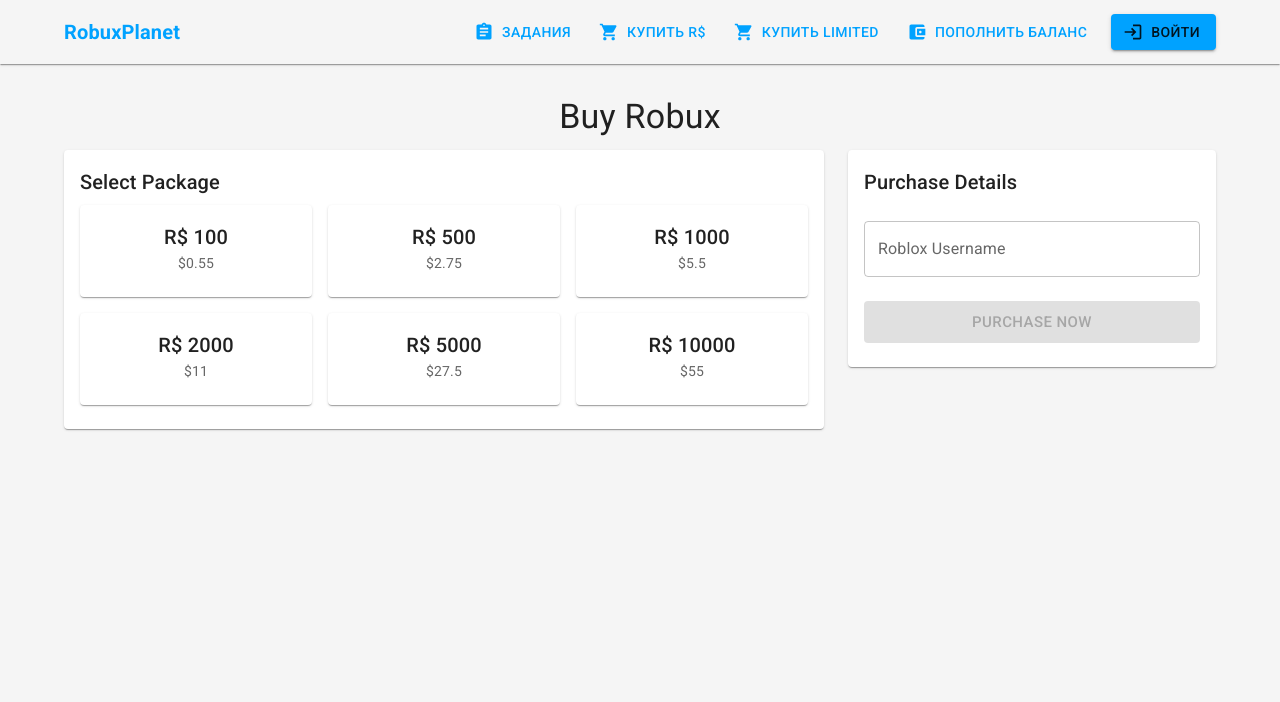
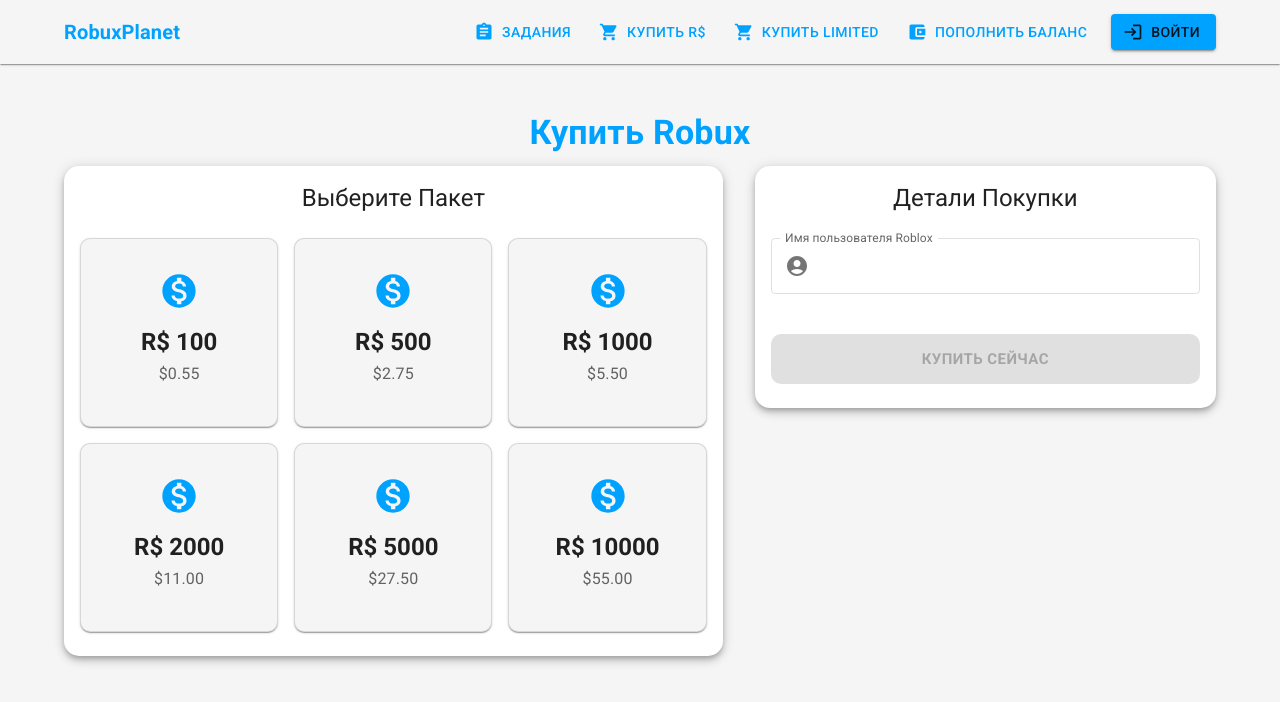
Before and after one commit to 1Milano-dev/rbx-planet, a React (Create React App) app: page /buy-robux in a window 1280 px wide. Shown: the top 702 px of the page. Built offline with nearby package versions, Linux system fonts and the light colour scheme.

Commit message:
Translate BuyRobux page to Russian and apply new design

```diff
--- a/src/pages/BuyRobux.js
+++ b/src/pages/BuyRobux.js
@@ -9,7 +9,12 @@
   TextField,
   Box,
   Alert,
+  Snackbar,
+  useTheme
 } from '@mui/material';
+import CheckCircleOutlineIcon from '@mui/icons-material/CheckCircleOutline';
+import MonetizationOnIcon from '@mui/icons-material/MonetizationOn';
+import AccountCircleIcon from '@mui/icons-material/AccountCircle';
 
 const robuxPackages = [
   { amount: 100, price: 0.55 },
@@ -23,53 +28,65 @@
 const BuyRobux = () => {
   const [selectedPackage, setSelectedPackage] = useState(null);
   const [username, setUsername] = useState('');
-  const [showSuccess, setShowSuccess] = useState(false);
+  const [openSnackbar, setOpenSnackbar] = useState(false);
+  const theme = useTheme();
 
   const handlePurchase = () => {
     if (!selectedPackage || !username) return;
-    // Here you would typically handle the payment processing
-    setShowSuccess(true);
-    setTimeout(() => setShowSuccess(false), 5000);
+    // Здесь обычно обрабатывается процесс оплаты
+    setOpenSnackbar(true);
+    // Имитация сброса формы после покупки
+    setSelectedPackage(null);
+    setUsername('');
+  };
+
+  const handleCloseSnackbar = (event, reason) => {
+    if (reason === 'clickaway') {
+      return;
+    }
+    setOpenSnackbar(false);
   };
 
   return (
-    <Container maxWidth="lg" sx={{ py: 4 }}>
-      <Typography variant="h4" component="h1" gutterBottom align="center">
-        Buy Robux
+    <Container maxWidth="lg" sx={{ py: 4, mt: 2 }}>
+      <Typography variant="h4" component="h1" gutterBottom align="center" sx={{ color: theme.palette.primary.main, fontWeight: 'bold' }}>
+        Купить Robux
       </Typography>
 
-      {showSuccess && (
-        <Alert severity="success" sx={{ mb: 2 }}>
-          Purchase successful! Your Robux will be delivered shortly.
-        </Alert>
-      )}
-
-      <Grid container spacing={3}>
-        <Grid item xs={12} md={8}>
-          <Card>
+      <Grid container spacing={4} justifyContent="center">
+        <Grid item xs={12} md={7}>
+          <Card sx={{ bgcolor: theme.palette.background.paper, borderRadius: '15px', boxShadow: theme.shadows[5] }}>
             <CardContent>
-              <Typography variant="h6" gutterBottom>
-                Select Package
+              <Typography variant="h5" gutterBottom sx={{ mb: 3, textAlign: 'center', color: theme.palette.text.primary }}>
+                Выберите Пакет
               </Typography>
-              <Grid container spacing={2}>
+              <Grid container spacing={2} justifyContent="center">
                 {robuxPackages.map((pkg) => (
                   <Grid item xs={12} sm={6} md={4} key={pkg.amount}>
                     <Card
                       sx={{
                         cursor: 'pointer',
-                        bgcolor: selectedPackage?.amount === pkg.amount ? 'primary.light' : 'background.paper',
+                        p: 2,
+                        textAlign: 'center',
+                        borderRadius: '10px',
+                        border: selectedPackage?.amount === pkg.amount ? `2px solid ${theme.palette.primary.main}` : `1px solid ${theme.palette.divider}`,
+                        bgcolor: selectedPackage?.amount === pkg.amount ? theme.palette.primary.light + '20' : theme.palette.background.default,
+                        transition: 'all 0.3s ease-in-out',
                         '&:hover': {
-                          bgcolor: 'primary.light',
+                          transform: 'translateY(-5px)',
+                          boxShadow: theme.shadows[3],
+                          borderColor: theme.palette.primary.main,
                         },
                       }}
                       onClick={() => setSelectedPackage(pkg)}
                     >
                       <CardContent>
-                        <Typography variant="h6" align="center">
+                        <MonetizationOnIcon sx={{ fontSize: 40, color: theme.palette.primary.main, mb: 1 }} />
+                        <Typography variant="h5" sx={{ color: theme.palette.text.primary, fontWeight: 'bold' }}>
                           R$ {pkg.amount}
                         </Typography>
-                        <Typography variant="body2" align="center" color="text.secondary">
-                          ${pkg.price}
+                        <Typography variant="body1" color="text.secondary" sx={{ mt: 0.5 }}>
+                          ${pkg.price.toFixed(2)}
                         </Typography>
                       </CardContent>
                     </Card>
@@ -80,28 +97,42 @@
           </Card>
         </Grid>
 
-        <Grid item xs={12} md={4}>
-          <Card>
+        <Grid item xs={12} md={5}>
+          <Card sx={{ bgcolor: theme.palette.background.paper, borderRadius: '15px', boxShadow: theme.shadows[5] }}>
             <CardContent>
-              <Typography variant="h6" gutterBottom>
-                Purchase Details
+              <Typography variant="h5" gutterBottom sx={{ mb: 3, textAlign: 'center', color: theme.palette.text.primary }}>
+                Детали Покупки
               </Typography>
-              <Box sx={{ mb: 2 }}>
+              <Box sx={{ mb: 3 }}>
                 <TextField
                   fullWidth
-                  label="Roblox Username"
+                  label="Имя пользователя Roblox"
+                  variant="outlined"
                   value={username}
                   onChange={(e) => setUsername(e.target.value)}
-                  margin="normal"
+                  sx={{
+                    '& .MuiOutlinedInput-root': {
+                      '& fieldset': { borderColor: theme.palette.divider },
+                      '&:hover fieldset': { borderColor: theme.palette.primary.main },
+                      '&.Mui-focused fieldset': { borderColor: theme.palette.primary.main },
+                    },
+                    '& .MuiInputLabel-root': { color: theme.palette.text.secondary },
+                    '& .MuiInputBase-input': { color: theme.palette.text.primary },
+                  }}
+                  InputProps={{
+                    startAdornment: (
+                      <AccountCircleIcon sx={{ color: theme.palette.action.active, mr: 1 }} />
+                    ),
+                  }}
                 />
               </Box>
               {selectedPackage && (
-                <Box sx={{ mb: 2 }}>
-                  <Typography variant="body1" gutterBottom>
-                    Selected Package: R$ {selectedPackage.amount}
+                <Box sx={{ mb: 3, p: 2, bgcolor: theme.palette.action.hover, borderRadius: '10px' }}>
+                  <Typography variant="body1" gutterBottom sx={{ color: theme.palette.text.primary }}>
+                    Выбранный Пакет: <Typography component="span" sx={{ fontWeight: 'bold', color: theme.palette.primary.main }}>R$ {selectedPackage.amount}</Typography>
                   </Typography>
-                  <Typography variant="body1" gutterBottom>
-                    Price: ${selectedPackage.price}
+                  <Typography variant="body1" gutterBottom sx={{ color: theme.palette.text.primary }}>
+                    Цена: <Typography component="span" sx={{ fontWeight: 'bold', color: theme.palette.primary.main }}>${selectedPackage.price.toFixed(2)}</Typography>
                   </Typography>
                 </Box>
               )}
@@ -112,13 +143,34 @@
                 size="large"
                 onClick={handlePurchase}
                 disabled={!selectedPackage || !username}
+                sx={{
+                  mt: selectedPackage ? 0 : 2,
+                  py: 1.5,
+                  borderRadius: '10px',
+                  fontWeight: 'bold',
+                  boxShadow: theme.shadows[3],
+                  '&:hover': {
+                    boxShadow: theme.shadows[6],
+                  },
+                }}
               >
-                Purchase Now
+                Купить Сейчас
               </Button>
             </CardContent>
           </Card>
         </Grid>
       </Grid>
+
+      <Snackbar
+        open={openSnackbar}
+        autoHideDuration={6000}
+        onClose={handleCloseSnackbar}
+        anchorOrigin={{ vertical: 'bottom', horizontal: 'center' }}
+      >
+        <Alert onClose={handleCloseSnackbar} severity="success" sx={{ width: '100%', bgcolor: theme.palette.success.main, color: theme.palette.success.contrastText }}>
+          <CheckCircleOutlineIcon sx={{ mr: 1, verticalAlign: 'middle' }} /> Покупка успешна! Ваши Robux будут доставлены в ближайшее время.
+        </Alert>
+      </Snackbar>
     </Container>
   );
 };
```
